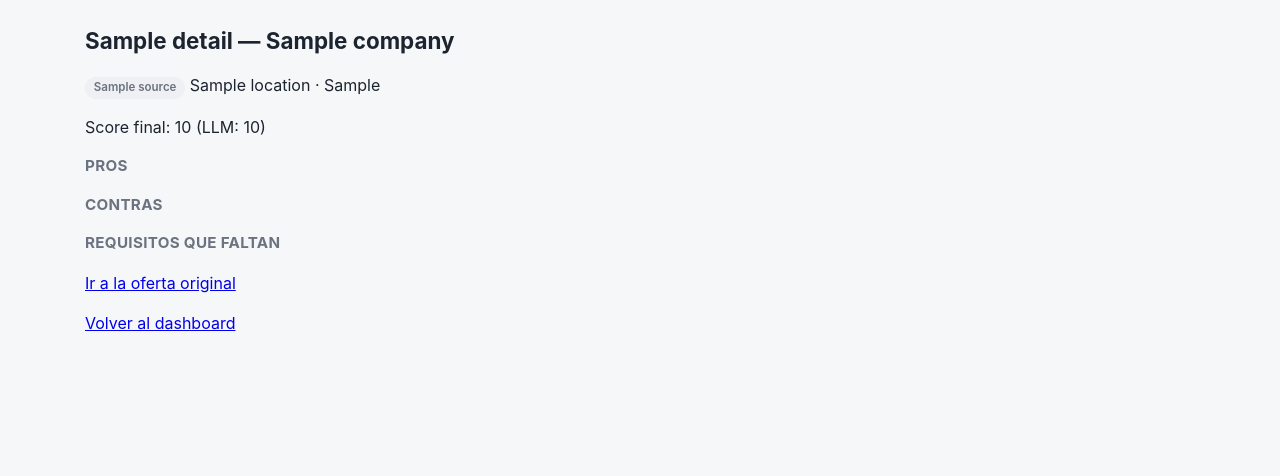
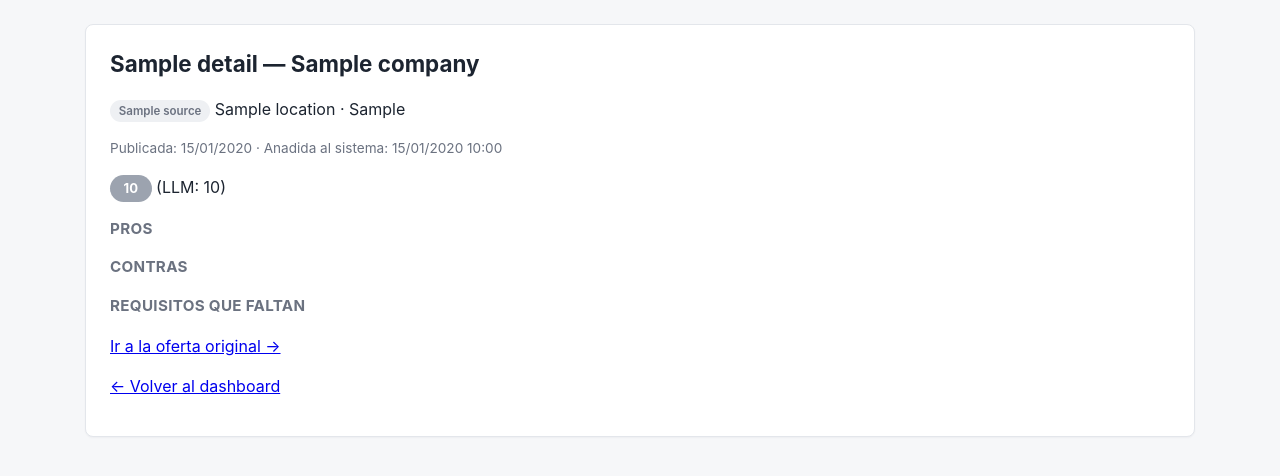
Before and after one commit to christian-rivero-curro/linkedinTracker, a FastAPI app: template app/templates/dashboard.html in a window 1280 px wide. Shown: the part 63-539 px from the top of the page. Run offline with FastAPI, Linux system fonts and the light colour scheme; the template is opened without the code that fills it: most values are stand-ins (such as "Sample title", 1, 10 or a date in 2020); some libraries are stand-ins or nearby versions.

Commit message:
Feature: columnas de fecha publicada/anadida, tabla ordenable por columna, y filtros de estado visibles en el dashboard

```diff
--- a/app/templates/dashboard.html
+++ b/app/templates/dashboard.html
@@ -1,37 +1,80 @@
 {% extends "base.html" %}
 {% block content %}
 {% if detail %}
-  <h1>{{ detail.title }} — {{ detail.company }}</h1>
-  <p><span class="badge {{ 'linkedin' if detail.source == 'linkedin' else '' }}">{{ detail.source }}</span>
-     {{ detail.location }} · {{ detail.remote_type }}</p>
-  <p class="score">Score final: {{ detail.final_score }} (LLM: {{ detail.llm_score }})</p>
+<div class="card">
+  <h1>{{ detail.title }} &mdash; {{ detail.company }}</h1>
+  <p>
+    <span class="badge {{ detail.source }}">{{ detail.source }}</span>
+    {{ detail.location }} &middot; {{ detail.remote_type }}
+  </p>
+  <p class="muted">
+    Publicada: {{ detail.posted_at.strftime('%d/%m/%Y') if detail.posted_at else 'desconocida' }}
+    &middot; Anadida al sistema: {{ detail.fetched_at.strftime('%d/%m/%Y %H:%M') if detail.fetched_at else '\u2014' }}
+  </p>
+  <p>
+    {% set s = detail.final_score %}
+    <span class="score-pill {{ 'score-high' if s >= 75 else ('score-mid' if s >= 50 else 'score-low') }}">{{ s | round(1) }}</span>
+    (LLM: {{ detail.llm_score if detail.llm_score is not none else 'pendiente' }})
+  </p>
   <h3>Pros</h3>
   <ul>{% for p in (detail.pros or []) %}<li>{{ p }}</li>{% endfor %}</ul>
   <h3>Contras</h3>
   <ul>{% for c in (detail.cons or []) %}<li>{{ c }}</li>{% endfor %}</ul>
   <h3>Requisitos que faltan</h3>
   <ul>{% for m in (detail.missing_requirements or []) %}<li>{{ m }}</li>{% endfor %}</ul>
-  <p><a href="{{ detail.apply_link }}" target="_blank">Ir a la oferta original</a></p>
-  <p><a href="/dashboard">Volver al dashboard</a></p>
+  <p><a href="{{ detail.apply_link }}" target="_blank">Ir a la oferta original &rarr;</a></p>
+  <p><a href="/dashboard">&larr; Volver al dashboard</a></p>
+</div>
 {% else %}
+<div class="card">
   <h1>Ofertas rankeadas</h1>
-  <table>
+  <div class="filters">
+    <a href="/dashboard?status=all" class="{{ 'active' if status == 'all' else '' }}">Todas</a>
+    <a href="/dashboard?status=new" class="{{ 'active' if status == 'new' else '' }}">Nuevas</a>
+    <a href="/dashboard?status=viewed" class="{{ 'active' if status == 'viewed' else '' }}">Vistas</a>
+    <a href="/dashboard?status=applied" class="{{ 'active' if status == 'applied' else '' }}">Aplicadas</a>
+    <a href="/dashboard?status=discarded" class="{{ 'active' if status == 'discarded' else '' }}">Descartadas</a>
+  </div>
+  <p class="muted">Haz clic en cualquier cabecera de columna para ordenar la tabla.</p>
+  <div class="table-wrap">
+    <table class="sortable">
       <thead>
-      <tr><th>Score</th><th>Titulo</th><th>Empresa</th><th>Fuente</th><th>Ubicacion</th><th>Estado</th><th>Enlace</th></tr>
+        <tr>
+          <th class="sortable" data-type="number">Score</th>
+          <th class="sortable" data-type="text">Titulo</th>
+          <th class="sortable" data-type="text">Empresa</th>
+          <th class="sortable" data-type="text">Fuente</th>
+          <th class="sortable" data-type="text">Ubicacion</th>
+          <th class="sortable" data-type="date">Publicada</th>
+          <th class="sortable" data-type="date">Anadida</th>
+          <th class="sortable" data-type="text">Estado</th>
+          <th>Enlace</th>
+        </tr>
       </thead>
       <tbody>
         {% for job in jobs %}
         <tr>
-        <td class="score">{{ job.final_score | round(1) }}</td>
-        <td><a href="/dashboard/{{ job.id }}">{{ job.title }}</a>{% if not job.llm_evaluated %} <em>(pendiente LLM)</em>{% endif %}</td>
+          <td data-value="{{ job.final_score }}">
+            {% set s = job.final_score %}
+            <span class="score-pill {{ 'score-high' if s >= 75 else ('score-mid' if s >= 50 else 'score-low') }}">{{ s | round(1) }}</span>
+          </td>
+          <td>
+            <a href="/dashboard/{{ job.id }}">{{ job.title }}</a>
+            {% if not job.llm_evaluated %} <em class="muted">(pendiente LLM)</em>{% endif %}
+          </td>
           <td>{{ job.company }}</td>
-        <td><span class="badge {{ 'linkedin' if job.source == 'linkedin' else '' }}">{{ job.source }}</span></td>
+          <td data-value="{{ job.source }}"><span class="badge {{ job.source }}">{{ job.source }}</span></td>
           <td>{{ job.location }} ({{ job.remote_type }})</td>
+          <td data-value="{{ job.posted_at.isoformat() if job.posted_at else '' }}">{{ job.posted_at.strftime('%d/%m/%Y') if job.posted_at else '\u2014' }}</td>
+          <td data-value="{{ job.fetched_at.isoformat() if job.fetched_at else '' }}">{{ job.fetched_at.strftime('%d/%m/%Y %H:%M') if job.fetched_at else '\u2014' }}</td>
           <td>{{ job.status }}</td>
-        <td><a href="{{ job.apply_link }}" target="_blank">Ver</a></td>
+          <td><a href="{{ job.apply_link }}" target="_blank">Ver &rarr;</a></td>
         </tr>
         {% endfor %}
       </tbody>
     </table>
+  </div>
+  {% if not jobs %}<p class="muted">Todavia no hay ofertas. El cron las ira anadiendo cada 4 horas.</p>{% endif %}
+</div>
 {% endif %}
 {% endblock %}
```
Lines whose indentation alone changed are shown as unchanged.
